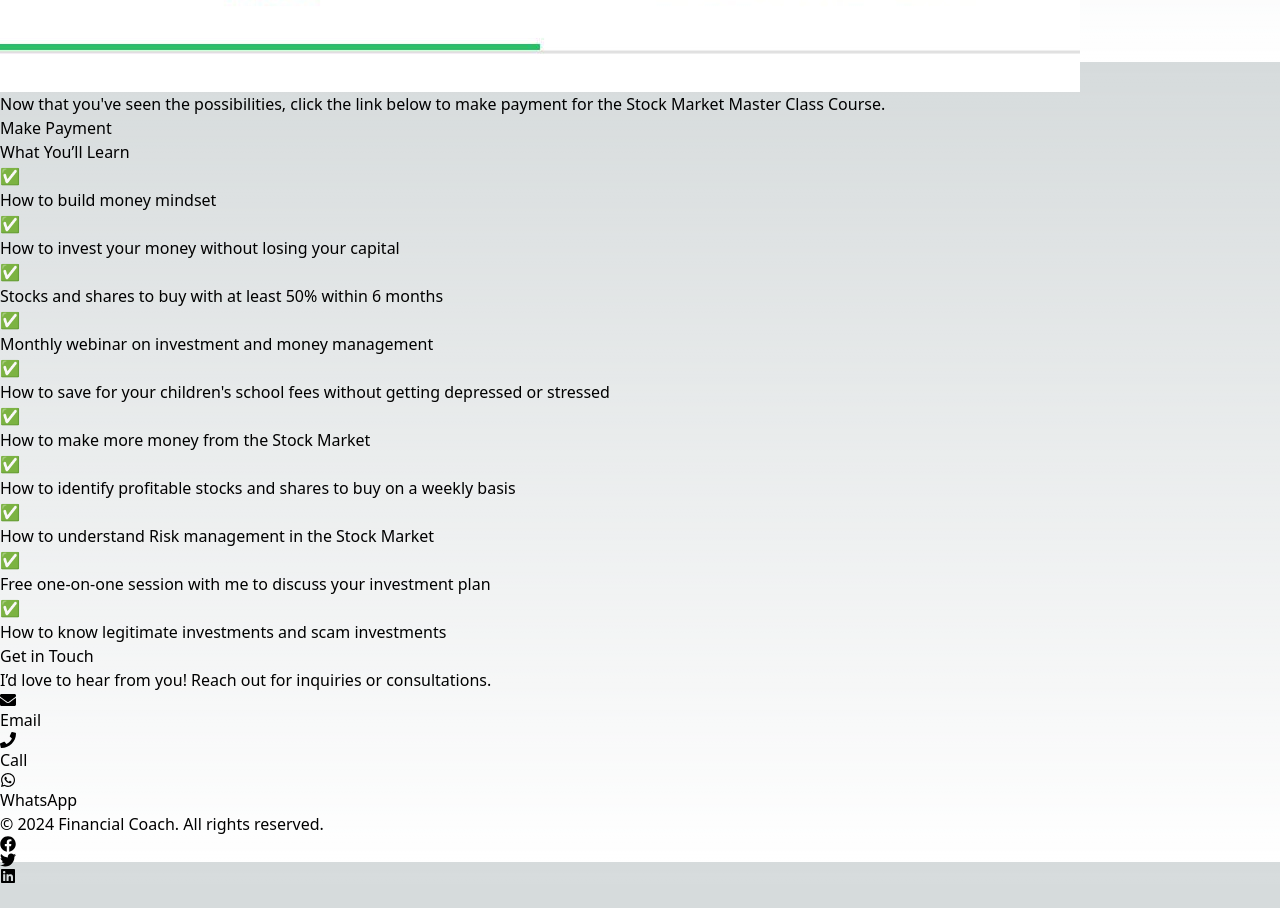
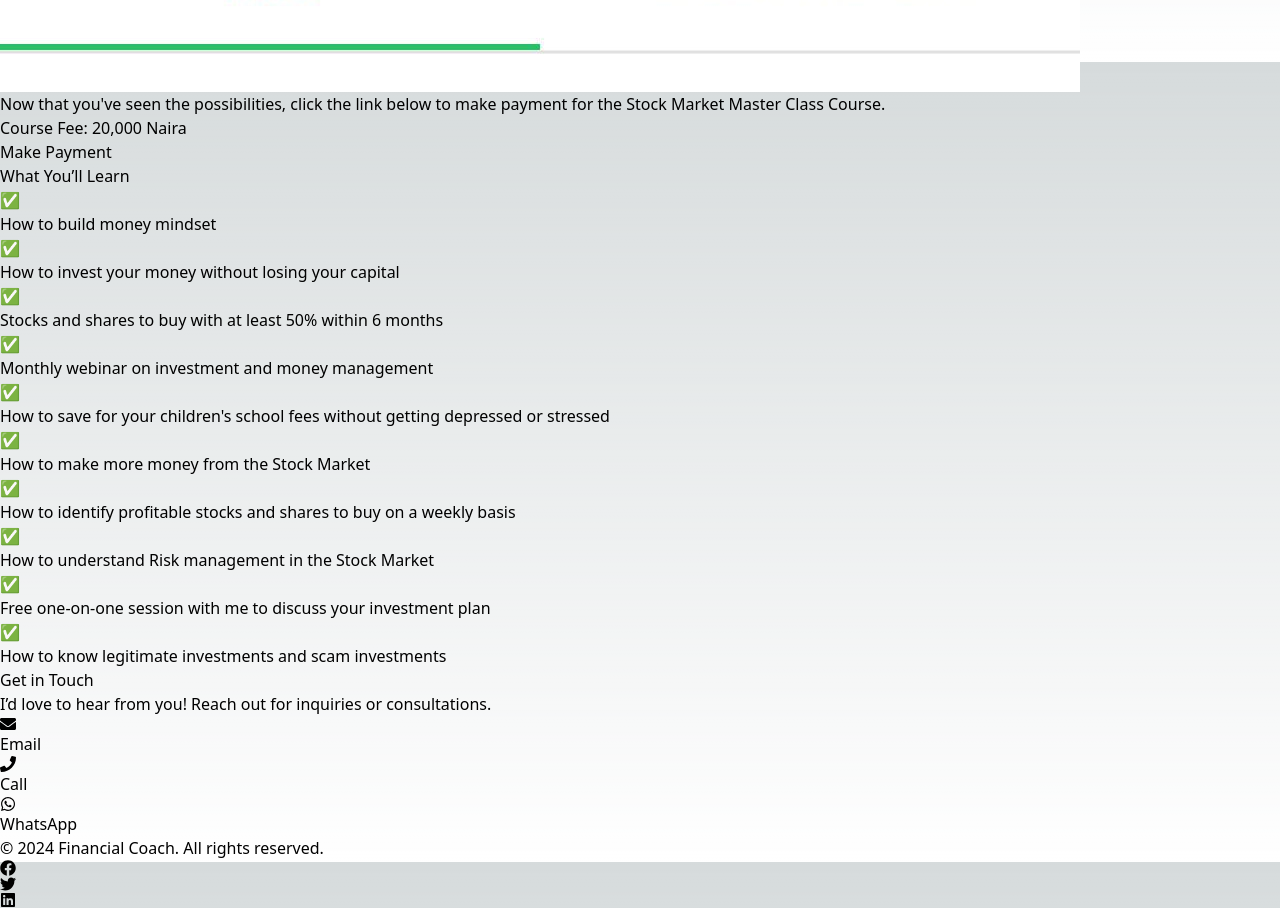
Before and after one commit to Akintomiwa200/Davidhephzibah, a React (Vite) app: page / in a window 1280 px wide. Shown: the part 1538-2446 px from the top of the page. Before the commit the page ends 2422 px from the top, so only its background shows below. Built offline with nearby package versions, Linux system fonts and the light colour scheme.

Commit message:
Update StockMarketMasterClass.jsx

```diff
--- a/src/components/StockMarketMasterClass.jsx
+++ b/src/components/StockMarketMasterClass.jsx
@@ -70,6 +70,12 @@
                     payment for the{' '}
                     <span className="font-bold">Stock Market Master Class Course.</span>
                 </p>
+                 <div
+                    className="text-center text-xl font-bold text-green-600 mb-6"
+                    data-aos="fade-in"
+                >
+                    Course Fee: 20,000 Naira
+                </div>
                 <div className="flex justify-center" data-aos="zoom-in">
                     <a
                         href="https://paystack.com/pay/h4nss8kzr2"
```
